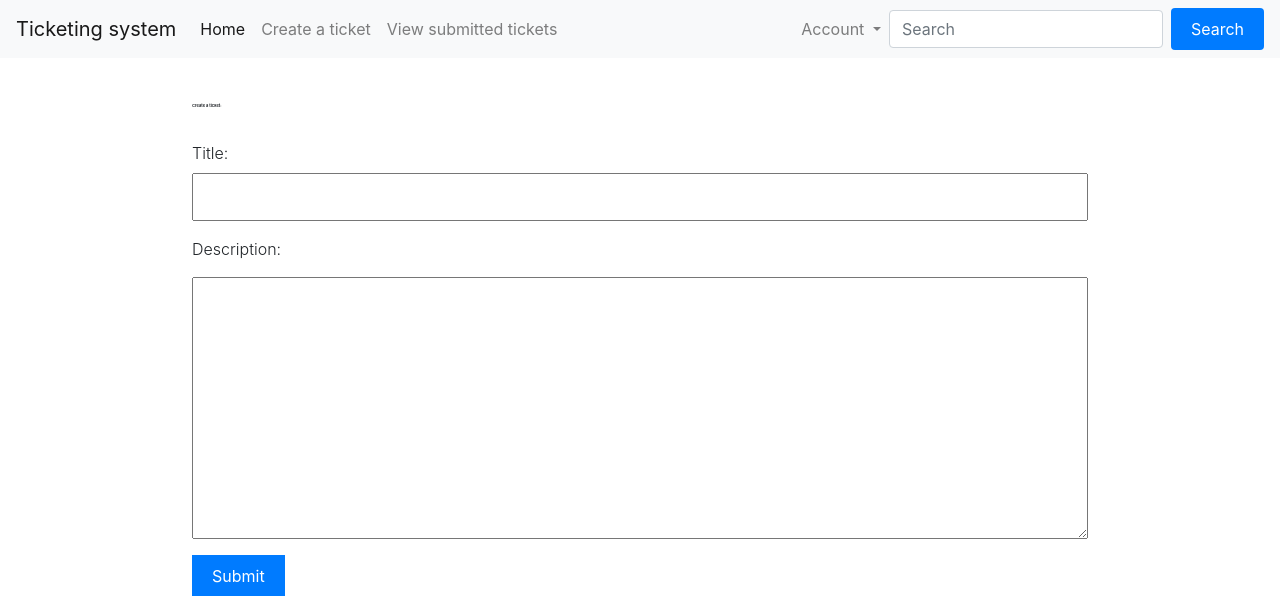
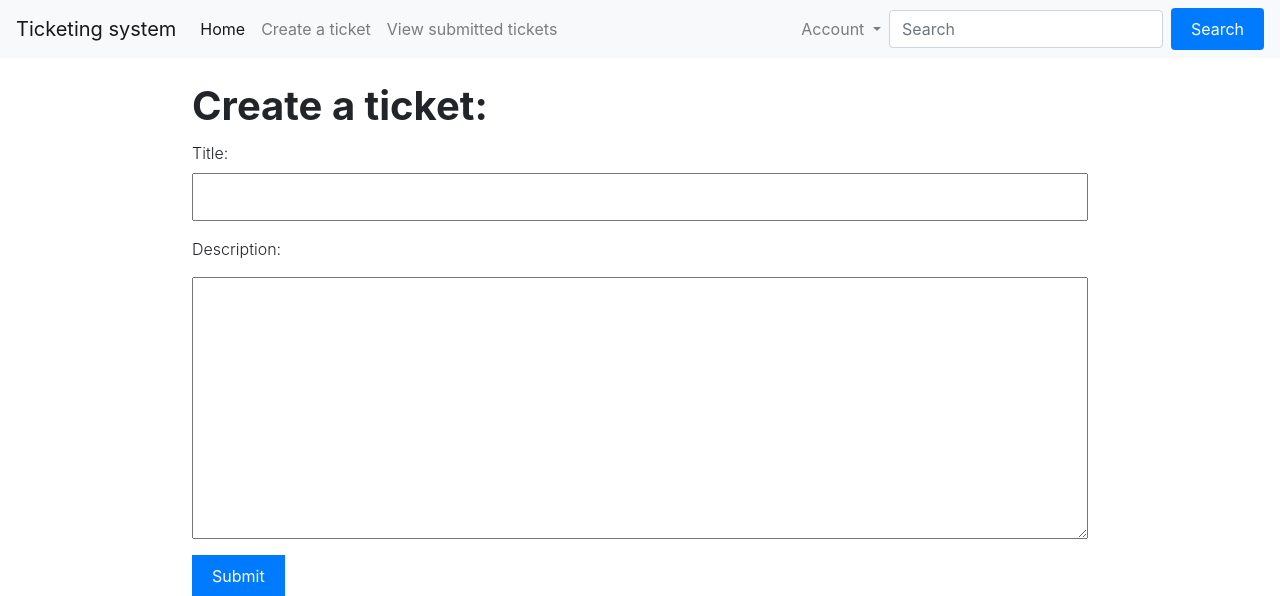
Before and after one commit to aleksandraskolasinska/ticketing-system, a Django app: page /tickets/create/ in a window 1280 px wide. Shown: the top 596 px of the page. Run offline with Django 4.2, Linux system fonts and the light colour scheme; the visitor is signed in with stand-in values (Sample User, id 1).

Commit message:
corrected a typo in font size on create ticket site

```diff
--- a/tickets/static/tickets/style.css
+++ b/tickets/static/tickets/style.css
@@ -122,7 +122,7 @@ input[type="text"], textarea {
 
 .title {
   font-weight: 700;
-  font-size: 4px;
+  font-size: 40px;
   line-height: 55px;
 }
 
```
